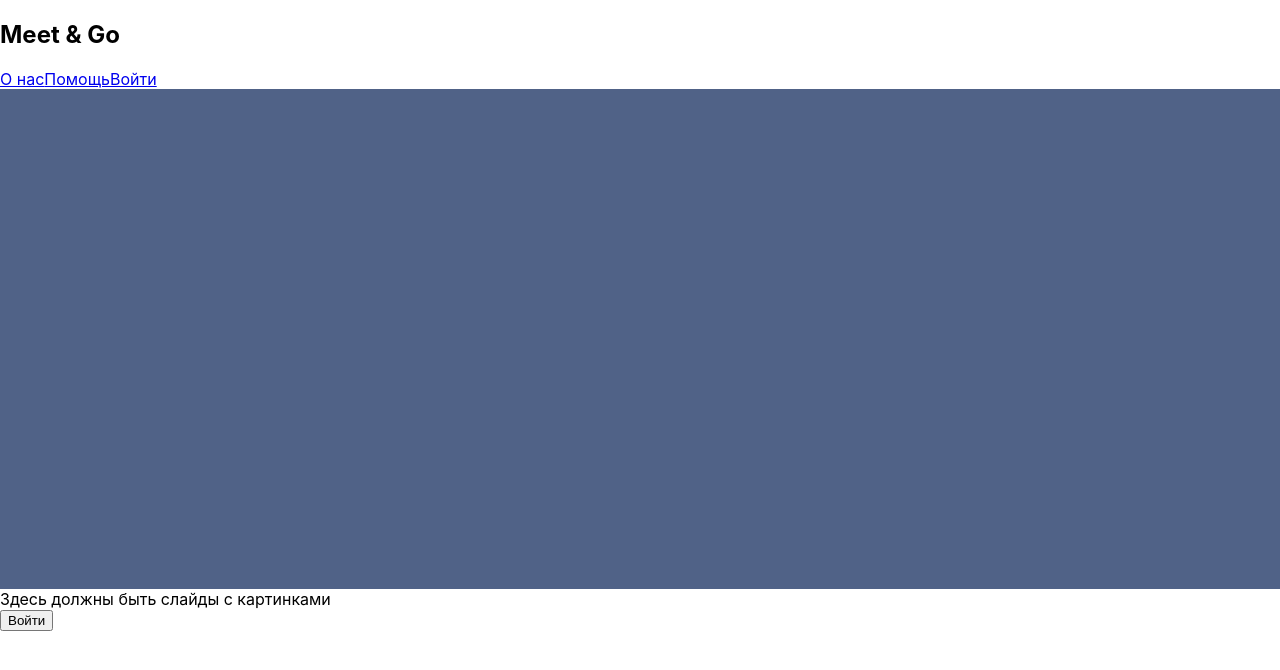
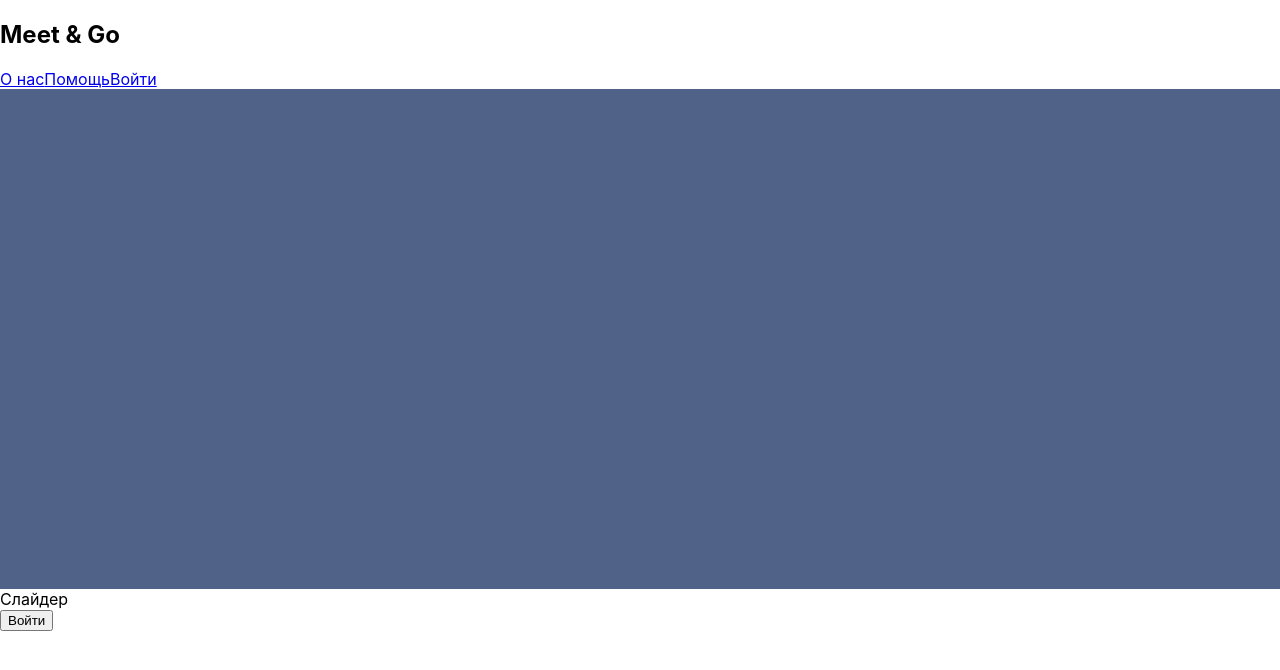
Before and after one commit to gna69/meet-go-frontend, a React (Create React App) app: page / in a window 1280 px wide. Shown: the top 670 px of the page. Built offline with nearby package versions, Linux system fonts and the light colour scheme.

Commit message:
Попытка найти норм слайдер (не удачная)

```diff
--- a/public/index.html
+++ b/public/index.html
@@ -24,7 +24,7 @@
       work correctly both with client-side routing and a non-root public URL.
       Learn how to configure a non-root public URL by running `npm run build`.
     -->
-    <title>React App</title>
+    <title>Meet & Go</title>
   </head>
   <body>
     <noscript>You need to enable JavaScript to run this app.</noscript>
--- a/src/App.js
+++ b/src/App.js
@@ -1,6 +1,6 @@
 import React from 'react';
 import { BrowserRouter, Route } from 'react-router-dom';
-import MainPage from './app/LoginPage';
+import MainPage from './app/MainPage';
 
 function App() {
   return (
--- a/src/app/LoginPage/components/MainContent.js
+++ b/src/app/MainPage/components/MainContent.js
@@ -1,4 +1,5 @@
 import React from 'react';
+import Slider from "./Slider";
 
 function MainContent() {
     return (
@@ -7,7 +8,7 @@ function MainContent() {
                 backgroundColor: "#506287",
                 height: 500
             }} />
-            <div> Здесь должны быть слайды с картинками </div>
+            <Slider />
             <button> Войти </button>
         </div>
     )
--- /dev/null
+++ b/src/app/MainPage/components/Slider/index.js
@@ -0,0 +1,17 @@
+import React from 'react';
+
+function Slider() {
+    const slidersSources = [
+        {imgSrc: "https://www.visit-petersburg.ru/media/uploads/news/5315/5315_cover.jpeg.1050x700_q95_crop_upscale.jpg"},
+        {imgSrc: "https://yandex-images.naydex.net/4kP9CW201/200fe3bS6V/i8DBWN4wOnvU8eXURsQVmQj1f0ivYavFwoglN9GhENtVg_qNLe3yTPTxW92H5JWPKWWq9KiTrhlqUFOXljVjgs2GzUXGNH58xKGjnzecF9IU6icRqDGw2c7eZSiFpwGVTt6k4S-t4gCmpQu3hOCVkAZPierfqtl5RS9-u95kNIWey9UFhA4TOvDH1Mwe0TuQcPR4Q6NIg4bCjCF1-KMRn1yI0IsD7MUyjrs6m_266vYAQ5rK75bhUmU9fab_dyyNo_qtPaUUOXbQ3_z3H9AGrkT6VUSETL2o_qYeYuKUKpdhhOWZJeXFEJG7Ia35kNLWN0mx_cyN03N1EU2F6VEfr6_jgRGFAxp469P77wPTOpNO9EpKulyrnv6oHVzDiyORWK7MuRvb2wSUpzii9JjDyQNVn-HqvPpzeQVbm9BjK466-asAtAE7cdrI_v86xTCpc-tSVaprgJ_pmCl304wquUuw5Zcb0_YkvpEBmfCW99I_fLHE-YbiUl4YZJLOYjC2jtioLogiBknU-NDULcgGu3Xva1Czcbqv9ascbNGvFJ9BkPClGvbEFpG7HIrZkPL1GGWl7vGg-EBdKnyy1Uwurrr1mBOcBQ1jw8ng4Dv4K7hc6XJEoXWdoMuON2Hzlyq_ea3ehwT38xahmy2H3L3t8S9Iru7Rl85KaANZhutLOYCv2aIevBkqbcPXx_ES6zOsaeFYX6Ngl6XOrwNazqUNk32J06EO4-gHgIoNmfmx0vI6aoLH05HsWkQ4cIDtSz6SjfqvFIAmJU33-N3IDtE9iVLEX1WSdqOtx4cGcsyqL596tvi6DPfJKp2wI470i_HIF3mAz9ON_3xPHX-T6Hw1s4jYnjW2Fglt8fXt7RvqELJz-09WhmynpvyAF07lnhC_S7HcsSLl1C2PkTqM5YrExBBIj_rKtttlXCJDjPJMAJW81oIyhT8hfffn7dAv2DadacFVY4JlgqLFojN55IA"},
+        {imgSrc: "https://avrorra.com/wp-content/uploads/2019/08/post_5d487ce2b721b.jpg"}
+        ];
+
+    return (
+        <div>
+            Слайдер
+        </div>
+    )
+}
+
+export default Slider;
```
Also changed, not shown: src/app/MainPage/index.js (renamed from src/app/LoginPage/index.js), 1 other file (tests, documents, lock files or other folders).
